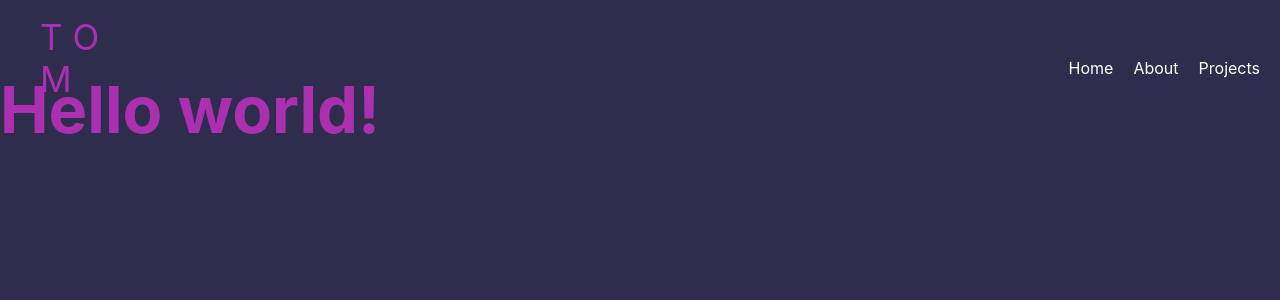
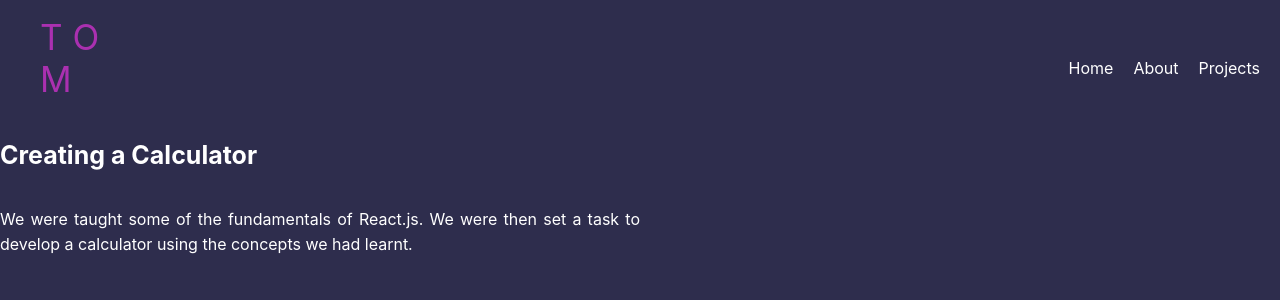
Before and after one commit to 87werner/tom-werner-portfolio, a React (Create React App) app: page /Projects in a window 1280 px wide. Shown: the top 300 px of the page. Built offline with nearby package versions, Linux system fonts and the light colour scheme.

Commit message:
project-card-component

```diff
--- a/public/index.html
+++ b/public/index.html
@@ -24,7 +24,7 @@
       work correctly both with client-side routing and a non-root public URL.
       Learn how to configure a non-root public URL by running `npm run build`.
     -->
-    <title>React App</title>
+    <title>Toms Portfolio</title>
   </head>
   <body>
     <noscript>You need to enable JavaScript to run this app.</noscript>
--- a/src/App.css
+++ b/src/App.css
@@ -145,8 +145,28 @@ h3 {
  justify-content: center;
 
 }
+/* ---------------------- Projects Tech Section -------------------------- */
+.project-container{
+  display: flex;
+  flex-direction: column;
+  padding-top: 35px;
+}
+.proj-title{
+  padding-top: 35px;
+  margin-top: 0;
+  color: #ffffff;
+  padding-bottom: 12px;
+}
 
-/* ---------------------- React Icons -------------------------- */
+.proj-brief{
+  margin-top: 0;
+  color: #ffffff;
+  width: 50%;
+  text-align: justify;
+  line-height: 25px;
+}
+
+/* ----------------------------- React Icons ---------------------------- */
 .side-bar-left{
   display: flex;
   justify-content: left;
--- a/src/components/Home.js
+++ b/src/components/Home.js
@@ -7,7 +7,7 @@ const Home = () => {
       <div className="home-page">
         <p className="text"> Hey there! I'm </p> <p className="text"> </p>{" "}
         <br />
-        <h1 className="title">Tom Werner</h1>
+        <h1 className="title">Tom Werner.</h1>
         <br />
         <h3 className="text">
           I like to build and design software for the web.
--- /dev/null
+++ b/src/components/ProjectCard.js
@@ -0,0 +1,12 @@
+import React from "react";
+
+const ProjectCard = (props) => {
+  return (
+    <div className="project-container">
+      <h3 className="proj-title">{props.projectTitle}</h3>
+      <p className="proj-brief">{props.projectBrief}</p>
+    </div>
+  );
+};
+
+export default ProjectCard;
--- a/src/components/Projects.js
+++ b/src/components/Projects.js
@@ -1,9 +1,14 @@
 import React from 'react'
+import ProjectCard from './ProjectCard'
 
 const Projects = () => {
     return (
         <div>
-          <h1>Hello world!</h1>
+          <ProjectCard
+            projectTitle="Creating a Calculator"
+            projectBrief="We were taught some of the fundamentals of React.js. We were then
+            set a task to develop a calculator using the concepts we had learnt. "
+          />
 
         </div>
     )
```
Also changed, not shown: 1 other file (tests, documents, lock files or other folders).
